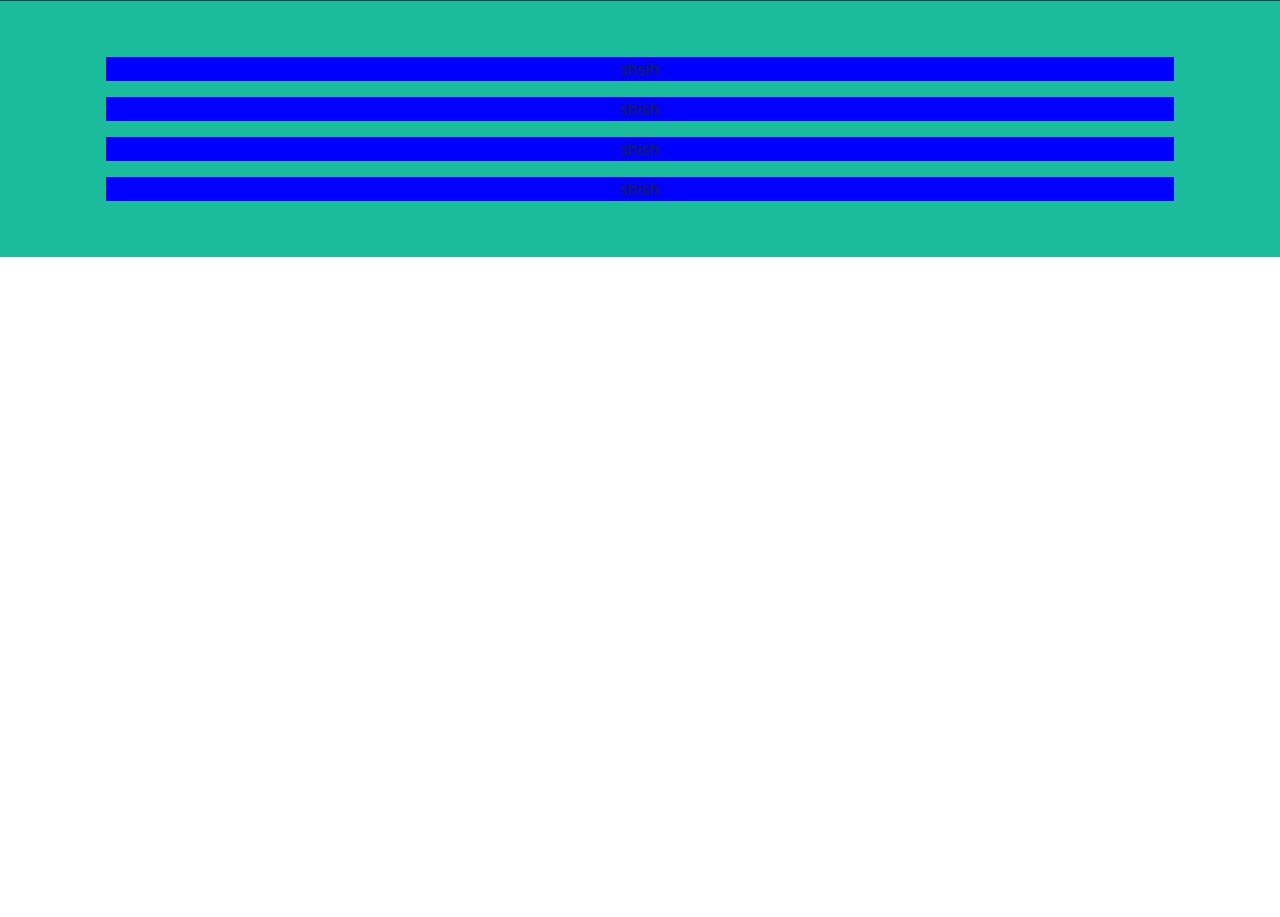
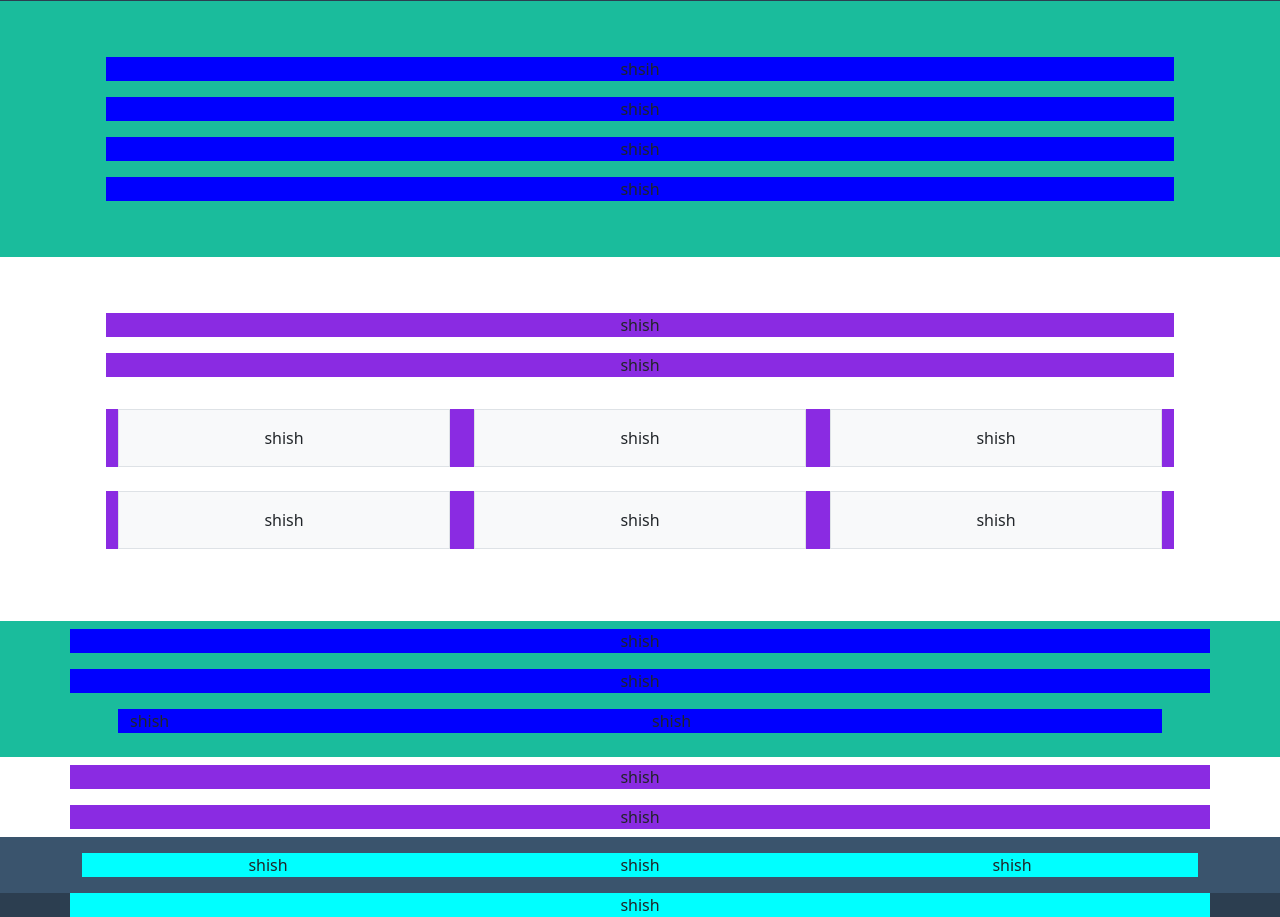
Before and after one commit to AnielloPiscopo/html-css-bootstrap-freelancer, a plain HTML site: page index.html in a window 1280 px wide. Shown: the part 55-972 px from the top of the page. Before the commit the page ends 800 px from the top, so only its background shows below. Drawn offline with nearby package versions, Linux system fonts and the light colour scheme.

Commit message:
Completed the first sketch of the page

```diff
--- a/css/style.css
+++ b/css/style.css
@@ -5,9 +5,20 @@ header nav{
     background-color: red !important;
 }
 
-#jumbodron [class*='col']{
+#jumbodron [class*='col'],
+#about [class*='col']{
     background-color: blue;
 }
+
+#contact [class*='col'],
+#portfolio [class*='col']{
+    background-color: blueviolet;
+}
+
+footer [class*='col']{
+    background-color: aqua;
+}
+
 
 
 
@@ -23,6 +34,7 @@ GENERAL STYLE */
 :root{
     --header-bg-color: #2c3e50;
     --jumbodron-bg-color: #1abc9c;
+    --footer-utilities-bg-color:#3a546d;
 }
 
 
@@ -32,6 +44,11 @@ GENERAL STYLE */
 
 
 /* * CLASSES */
+
+/* ? COLORS */
+.bg-color-green{
+    background-color: var(--jumbodron-bg-color);
+}
 
 
 
@@ -49,7 +66,13 @@ header{
 
 /* * MAIN */
 
-/* ? JUMBODRON */
-#jumbodron{
-    background-color: var(--jumbodron-bg-color);
+
+
+/* * FOOTER */
+#utilities{
+    background-color: var(--footer-utilities-bg-color);
 }
+
+#copyright{
+    background-color: var(--header-bg-color);
+}
--- a/index.html
+++ b/index.html
@@ -33,7 +33,7 @@
     <body>
         <!-- * HEADER -->
         <header>
-            <div class="container-md p-3">
+            <div class="container-md py-3 px-5">
                 <div class="row align-items-center justify-content-center">
                     <div class="col-6">
                         <div class="logo-container text-center">shish</div>
@@ -50,7 +50,7 @@
         <!-- * MAIN -->
         <main>
             <!-- ? JUMBODRON SECTION -->
-            <section id="jumbodron">
+            <section id="jumbodron" class="bg-color-green">
                 <div class="container-md p-5 text-center">
                     <div class="row py-2">
                         <div class="col-12">shsih</div>
@@ -72,15 +72,92 @@
 
 
             <!-- ? PORTFOLIO SECTION -->
-            <section id="portfolio"></section>
+            <section id="portfolio">
+                <div class="container-md p-5 text-center">
+                    <div class="row py-2 text-center">
+                        <div class="col-12">shish</div>
+                    </div>
+
+                    <div class="row py-2 text-center">
+                        <div class="col-12">shish</div>
+                    </div>
+
+                    <div class="row py-4 g-4 text-center">
+                        <div class="col-12 col-lg-4 col-md-6">
+                            <div class="my-product">
+                                <div class="p-3 border bg-light">shish</div>
+                            </div>
+                        </div>
+
+                        <div class="col-12 col-lg-4 col-md-6">
+                            <div class="my-product">
+                                <div class="p-3 border bg-light">shish</div>
+                            </div>
+                        </div>
+
+                        <div class="col-12 col-lg-4 col-md-6">
+                            <div class="my-product">
+                                <div class="p-3 border bg-light">shish</div>
+                            </div>
+                        </div>
+
+                        <div class="col-12 col-lg-4 col-md-6">
+                            <div class="my-product">
+                                <div class="p-3 border bg-light">shish</div>
+                            </div>
+                        </div>
+
+                        <div class="col-12 col-lg-4 col-md-6">
+                            <div class="my-product">
+                                <div class="p-3 border bg-light">shish</div>
+                            </div>
+                        </div>
+
+                        <div class="col-12 col-lg-4 col-md-6">
+                            <div class="my-product">
+                                <div class="p-3 border bg-light">shish</div>
+                            </div>
+                        </div>
+                    </div>
+                </div>
+            </section>
 
 
             <!-- ? ABOUT SECTION -->
-            <section id="about"></section>
+            <section id="about" class="bg-color-green">
+                <div class="container-md p5">
+                    <div class="row py-2 text-center">
+                        <div class="col-12">shish</div>
+                    </div>
+
+                    <div class="row py-2 text-center">
+                        <div class="col-12">shish</div>
+                    </div>
+
+                    <div class="row py-2 px-5">
+                        <div class="col-12 col-md-6">shish</div>
+                        <div class="col-12 col-md-6">shish</div>
+                    </div>
+
+                    <div class="row py-2 text-center">
+                        <div class="col-12"></div>
+                    </div>
+                </div>
+            </section>
 
 
             <!-- ? CONTACT SECTION -->
-            <section id="contact"></section>
+            <section id="contact">
+                <div class="container-md p5">
+                    <div class="row py-2 text-center">
+                        <div class="col-12">shish</div>
+                    </div>
+
+                    <div class="row py-2 text-center">
+                        <div class="col-12">shish</div>
+                    </div>
+                </div>
+            </section>
         </main>
 
 
@@ -88,11 +165,25 @@
         <!-- * FOOTER -->
         <footer>
             <!-- ? UTILITIES SECTION-->
-            <section id="utilities"></section>
+            <section id="utilities">
+                <div class="container-md py-3 px-4">
+                    <div class="row text-center">
+                        <div class="col-12 col-md-4">shish</div>
+                        <div class="col-12 col-md-4">shish</div>
+                        <div class="col-12 col-md-4">shish</div>
+                    </div>
+                </div>
+            </section>
 
 
             <!-- ? COPYRIGHT SECTION -->
-            <section id="copyright"></section>
+            <section id="copyright">
+                <div class="container">
+                    <div class="row text-center">
+                        <div class="col-12">shish</div>
+                    </div>
+                </div>
+            </section>
         </footer>
     </body>
 </html>
```
